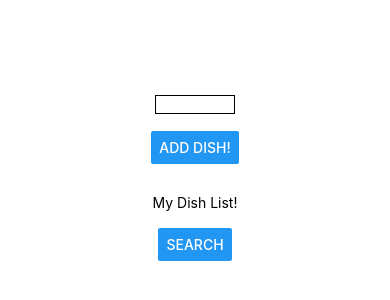
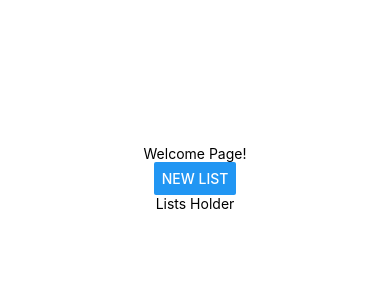
Before and after one commit to ScottDonnan/ReactNativeDishApp, a React Native app: screen / in a window 390 px wide. Shown: the part 244-544 px from the top of the page. Built offline with nearby package versions, Linux system fonts and the light colour scheme.

Commit message:
more features

```diff
--- a/App.js
+++ b/App.js
@@ -1,79 +1,32 @@
 import { StatusBar } from 'expo-status-bar';
 import { StyleSheet, Text, View, TextInput, Button } from 'react-native';
-import DishList from './Components/DishList';
+import List from './Components/List';
+import Welcome from './Components/Welcome';
+import CreateList from './Components/CreateList';
 import React, { useState } from 'react';
-import { getPixelSizeForLayoutSize } from 'react-native/Libraries/Utilities/PixelRatio';
 
 export default function App() {
-  const [dishes, setDishes] = useState([])
-  const [searchVal, setSearchVal] = useState('')
-  const [ingrediantVal, setIngrediantVAl] = useState('')
-  const [ingrediantS, setIngredientS] = useState('')
-  const [canMake, setCanMake] = useState([])
+  const [welcome, setWelcome] = useState('welcome');
+  const [lists, setLists] = useState([])
+  const [lastSelectedList, setLastSelectedList] = useState([]);
+  let display;
 
-  // class Dish {
-  //   constructor(name, ingredients = null) {
-  //     this.name = name;
-  //     this.ingredients = [];
 
-  //     for(let i of ingredients) {
-  //       ingredients.push(i)
-  //     }
-  //   }
-  // }
 
-  function addDish() {
-    const ingredientArr = ingrediantVal.toLowerCase().split(' ')
+  if(welcome === 'welcome') {
+    display = <Welcome setWelcome={setWelcome} lists={lists}/>
+  } else if(welcome === 'create-list') {
+    display = <CreateList setWelcome={setWelcome} setLists={setLists} setLastSelectedList={setLastSelectedList}/>
+  } else if(welcome === 'list') {
+    display = <List list={lastSelectedList} setWelcome={setWelcome}/>
 
-    let exists = dishes.filter(dish => dish.name.toLowerCase() === searchVal.toLowerCase()).length !== 0;
-    if (!exists && searchVal !== '') {
-      setDishes([...dishes, {'name': searchVal, 'ingredients': ingredientArr}])
-    }
-  }
-
-  function removeDish(val) {
-    let newList = dishes.filter(dish => !dish.name.includes(val.name))
-    setDishes(newList)
-  }
-
-  function handleSearch() {
-    //have array of required ingredients and array of have ingredients
-    //only add item if all required ingredients are in have ingredients
-
-    let ingSearchArr = ingrediantS.toLowerCase().split(' ')
-    let y = [];
-
-    if(ingrediantS === '') {
-      setCanMake(y)
-    } else {
-      dishes.forEach(dish => {
-        let tracker = true;
-        dish.ingredients.forEach(ingredient => {
-          if(!ingSearchArr.includes(ingredient)) {
-            tracker = false;
-          }
-        })
-
-        if(tracker) {
-          y.push(dish)
-        }
-      })
-
-      setCanMake(y)
-    }
   }
 
   return (
     <View style={styles.container}>
-        <StatusBar style="auto" />
-        <TextInput style={styles.input} value={searchVal} onChangeText={setSearchVal} onSubmitEditing={addDish}></TextInput>
-        <TextInput value={ingrediantVal} onChangeText={setIngrediantVAl}></TextInput>
-        <Button title="Add Dish!" onPress={addDish}></Button>
-        <DishList list={dishes} removeDish={removeDish}/>
-        <TextInput value={ingrediantS} onChangeText={setIngredientS}></TextInput>
-        <Button title='search' onPress={handleSearch}></Button>
-        {canMake.map(dish => <Text key={dish.name}>{dish.name}</Text>)}
+      {display}
     </View>
+
   );
 }
 
--- /dev/null
+++ b/Components/CreateList.jsx
@@ -0,0 +1,41 @@
+import { Text, TextInput, Button, StyleSheet } from "react-native";
+import { useState } from "react";
+
+function CreateList({setWelcome, setLists, setLastSelectedList}) {
+    const [input, setInput] = useState('')
+
+    function handleNewList(newListName) {
+        setWelcome('list')
+
+        const newList = {
+            'name': newListName,
+            'items': []
+        }
+
+        setLastSelectedList(newList);
+
+        setLists(prev => [...prev, newList])
+        console.log('test')
+    }
+
+    return(
+        <>
+            <Text>Create List Page</Text>
+            <Text>List Name:</Text>
+            <TextInput style={styles.input} value={input} onChangeText={setInput}></TextInput>
+            <Button title='create list' onPress={() => handleNewList(input)}></Button>
+        </>
+    )
+}
+
+export default CreateList;
+
+const styles = StyleSheet.create({
+    input: {
+      width: 80,
+      textAlign: 'center',
+      borderStyle: 'solid',
+      borderWidth: 1,
+      borderColor: '#000000'
+  }
+});
--- a/Components/DishList.jsx
+++ /dev/null
@@ -1,39 +0,0 @@
-import { StyleSheet, Text, View, Button, ScrollView } from "react-native"
-
-function DishList({list, removeDish}) {
-
-    const dishes = list.map((dish, indx) => {
-        return (<View key={indx} style={dishStyles.dish}>
-                    <Text>{dish.name}:</Text>
-                    <ScrollView>
-                        {dish.ingredients.map(food => <Text key={food}>{food}</Text>)}
-                    </ScrollView>
-                    <Button title="X" onPress={() => removeDish(dish)}></Button>
-                </View>)
-    })
-
-    return(
-        <View style={dishStyles.list}>
-            <Text>My Dish List!</Text>
-            {dishes}
-        </View>
-
-    )
-}
-
-export default DishList
-
-const dishStyles = StyleSheet.create({
-    dish: {
-        display: "flex",
-        flexDirection: "row",
-        justifyContent: "space-between",
-        alignItems: "center",
-        borderBottomColor: "#000000",
-        borderBottomWidth: 1,
-        width: 150
-    },
-    list: {
-        paddingTop: 30,
-    }
-})
--- /dev/null
+++ b/Components/List.jsx
@@ -0,0 +1,114 @@
+import { StyleSheet, Text, TextInput, View, Button, ScrollView } from "react-native"
+import { useState } from 'react';
+
+function List({list, setWelcome}) {
+
+    const [items, setItems] = useState([list.items])
+    const [searchVal, setSearchVal] = useState('')
+    const [ingrediantVal, setIngrediantVAl] = useState('')
+    const [ingrediantS, setIngredientS] = useState('')
+    const [canMake, setCanMake] = useState([])
+
+    function addDish() {
+        const ingredientArr = ingrediantVal.toLowerCase().split(' ')
+
+        let exists = items.filter(item => item.name.toLowerCase() === searchVal.toLowerCase()).length !== 0;
+
+        if (!exists && searchVal !== '') {
+          setItems([...items, {'name': searchVal, 'ingredients': ingredientArr}])
+        }
+      }
+
+      function removeDish(val) {
+        let newList = items.filter(dish => !dish.name.includes(val.name))
+        setItems(newList)
+      }
+
+      function handleSearch() {
+        //have array of required ingredients and array of have ingredients
+        //only add item if all required ingredients are in have ingredients
+
+        let ingSearchArr = ingrediantS.toLowerCase().split(' ')
+        let y = [];
+
+        if(ingrediantS === '') {
+          setCanMake(y)
+        } else {
+          items.forEach(dish => {
+            let tracker = true;
+            dish.ingredients.forEach(ingredient => {
+              if(!ingSearchArr.includes(ingredient)) {
+                tracker = false;
+              }
+            })
+
+            if(tracker) {
+              y.push(dish)
+            }
+          })
+
+          setCanMake(y)
+        }
+      }
+
+    const dishes = list.items.map((dish, indx) => {
+        return (<View key={indx} style={dishStyles.dish}>
+                    <Text>{dish.name}:</Text>
+                    <ScrollView>
+                        {dish.ingredients.map(food => <Text key={food}>{food}</Text>)}
+                    </ScrollView>
+                    <Button title="X" onPress={() => removeDish(dish)}></Button>
+                </View>)
+    })
+
+    return(
+
+        <>
+            <View>
+                <View style={dishStyles.inline}>
+                    <Text>{list.name}:</Text>
+                    <TextInput style={dishStyles.input} value={searchVal} onChangeText={setSearchVal} onSubmitEditing={addDish}></TextInput>
+                </View>
+                <View style={dishStyles.inline}>
+                    <Text>Items:</Text>
+                    <TextInput style={dishStyles.input} value={ingrediantVal} onChangeText={setIngrediantVAl}></TextInput>
+                </View>
+                <Button title="Add Dish!" onPress={addDish}></Button>
+            </View>
+
+            <Text>My {list.name} List!</Text>
+            {dishes}
+
+
+            <TextInput style={dishStyles.input} value={ingrediantS} onChangeText={setIngredientS}></TextInput>
+            <Button title='search' onPress={handleSearch}></Button>
+            {canMake.map(dish => <Text key={dish.name}>{dish.name}</Text>)}
+            <Button title='home' onPress={() => setWelcome('welcome')}></Button>
+
+        </>
+    )
+}
+
+export default List
+
+const dishStyles = StyleSheet.create({
+    dish: {
+        display: "flex",
+        flexDirection: "row",
+        justifyContent: "space-between",
+        alignItems: "center",
+        borderBottomColor: "#000000",
+        borderBottomWidth: 1,
+        width: 150,
+    },
+    list: {
+        paddingTop: 30,
+        paddingBottom: 30
+    },
+    inline: {
+        display: 'flex',
+        flexDirection: 'row',
+        justifyContent: 'space-evenly',
+        padding: 5,
+      }
+})
--- /dev/null
+++ b/Components/Welcome.jsx
@@ -0,0 +1,16 @@
+import {Text, Button} from "react-native"
+
+function Welcome({setWelcome, lists}) {
+    return(
+        <>
+            <Text>Welcome Page!</Text>
+            <Button title="New List" onPress={() => setWelcome('create-list')}></Button>
+            <Text>Lists Holder</Text>
+            {lists.map(list => <Text>{list.name}</Text>)}
+
+        </>
+
+    )
+}
+
+export default Welcome
```
